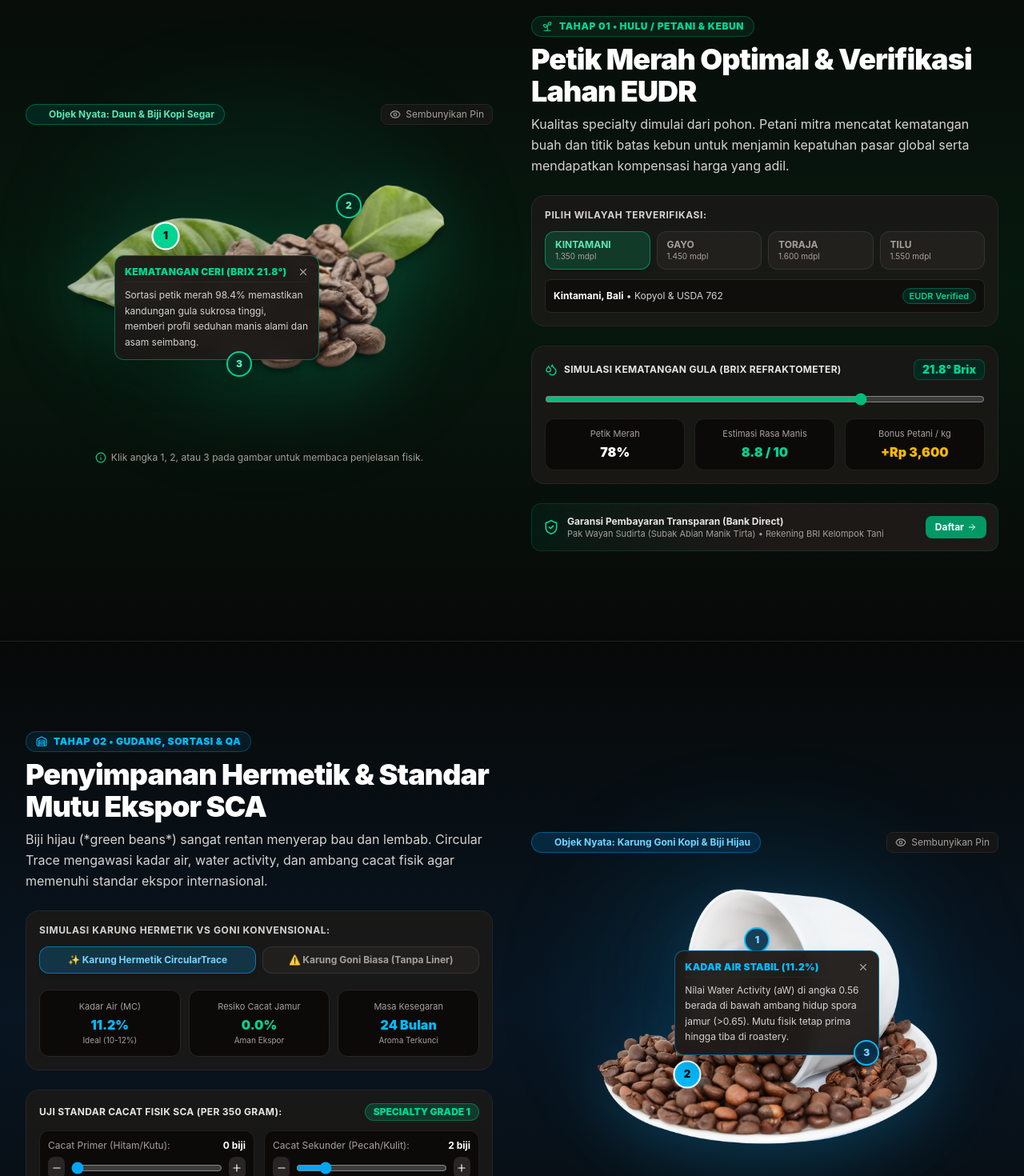
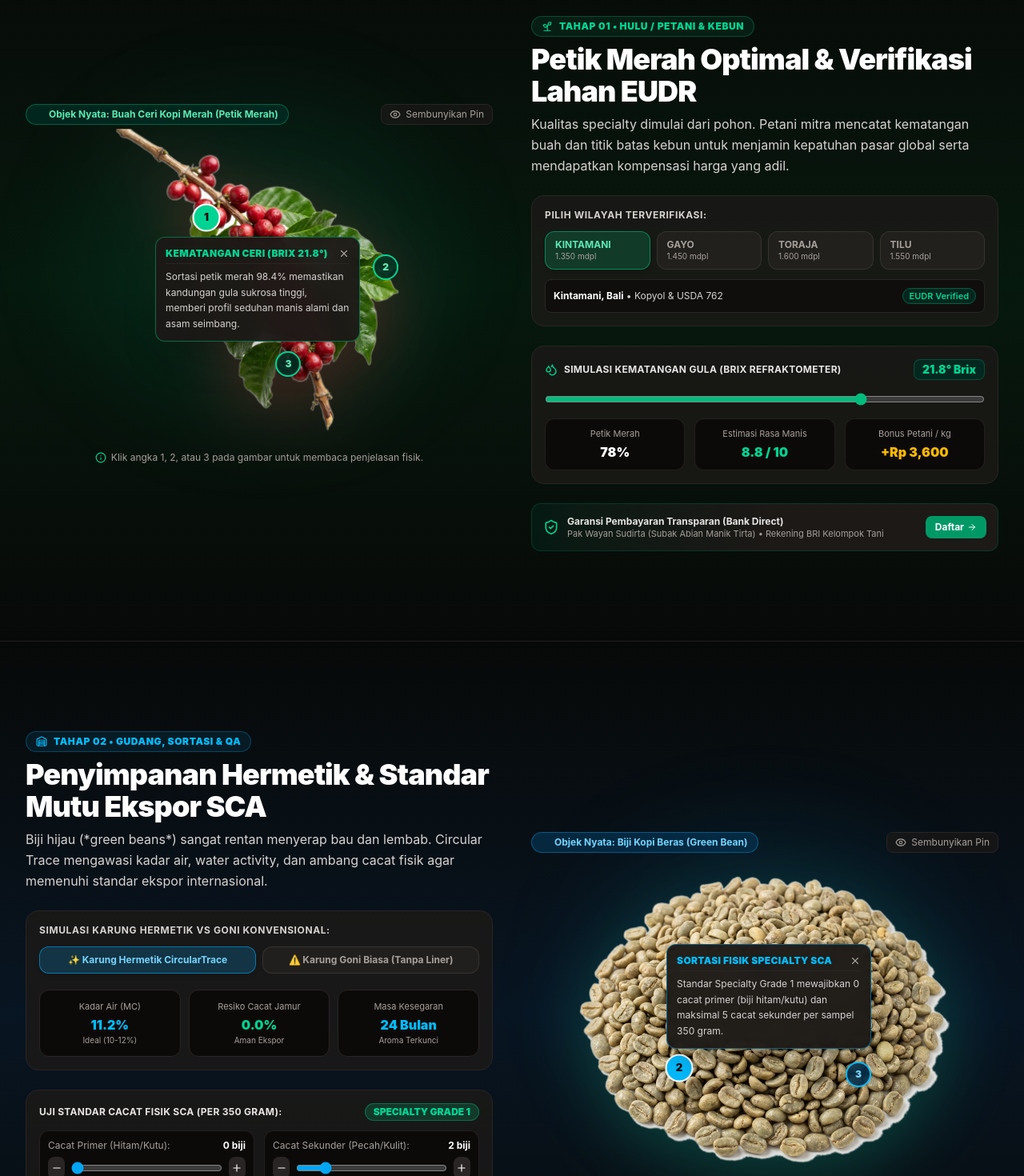
Before and after one commit to ashabilsyauqi/circular-trace-v.2, a React (Vite) app: page / in a window 1280 px wide. Shown: the part 2160-3630 px from the top of the page at 80% size. Built offline with nearby package versions, Linux system fonts and the light colour scheme; no server answers.

Commit message:
fix(services): Correct physical coffee images - Stage 1 Red Cherry, Stage 2 Green Bean, Stage 3 Roasted Bean

```diff
--- a/src/components/landing/ServicesShowcaseSection.tsx
+++ b/src/components/landing/ServicesShowcaseSection.tsx
@@ -253,7 +253,7 @@ export const ServicesShowcaseSection: React.FC = () => {
               <div className="w-full flex items-center justify-between mb-4 z-20">
                 <div className="inline-flex items-center gap-2 px-3 py-1 rounded-full bg-emerald-950/80 border border-emerald-500/40 text-emerald-300 text-xs font-bold">
                   <span className="w-2 h-2 rounded-full bg-emerald-400 animate-ping" />
-                  <span>Objek Nyata: Daun &amp; Biji Kopi Segar</span>
+                  <span>Objek Nyata: Buah Ceri Kopi Merah (Petik Merah)</span>
                 </div>
                 <button
                   onClick={() => setShowHotspots1(!showHotspots1)}
@@ -268,15 +268,15 @@ export const ServicesShowcaseSection: React.FC = () => {
               <div className="relative w-full max-w-lg aspect-[4/3] flex items-center justify-center p-4 z-10">
                 <img
                   src="/images/coffee_cherries.png"
-                  alt="Biji Kopi dan Daun Segar Asal Kebun"
-                  className="w-full h-auto max-h-[380px] object-contain drop-shadow-[0_20px_40px_rgba(5,150,105,0.25)] animate-cct-float"
+                  alt="Buah Ceri Kopi Merah Segar (Petik Merah)"
+                  className="w-full h-auto max-h-[380px] object-contain drop-shadow-[0_20px_40px_rgba(239,68,68,0.28)] animate-cct-float"
                 />
 
                 {/* Hotspot Pins */}
                 {showHotspots1 && (
                   <>
                     {/* Pin 1: Kematangan Ceri */}
-                    <div className="absolute top-[28%] left-[24%] z-30">
+                    <div className="absolute top-[22%] left-[34%] z-30">
                       <button
                         onClick={() => setActivePin1(activePin1 === 1 ? null : 1)}
                         className="relative group focus:outline-hidden cursor-pointer"
@@ -303,7 +303,7 @@ export const ServicesShowcaseSection: React.FC = () => {
                     </div>
 
                     {/* Pin 2: Batas Lahan EUDR */}
-                    <div className="absolute top-[18%] right-[25%] z-30">
+                    <div className="absolute top-[38%] right-[16%] z-30">
                       <button
                         onClick={() => setActivePin1(activePin1 === 2 ? null : 2)}
                         className="relative group focus:outline-hidden cursor-pointer"
@@ -330,7 +330,7 @@ export const ServicesShowcaseSection: React.FC = () => {
                     </div>
 
                     {/* Pin 3: Pengolahan Basah Wet Mill */}
-                    <div className="absolute bottom-[22%] left-[42%] z-30">
+                    <div className="absolute bottom-[22%] left-[54%] z-30">
                       <button
                         onClick={() => setActivePin1(activePin1 === 3 ? null : 3)}
                         className="relative group focus:outline-hidden cursor-pointer"
@@ -659,7 +659,7 @@ export const ServicesShowcaseSection: React.FC = () => {
               <div className="w-full flex items-center justify-between mb-4 z-20">
                 <div className="inline-flex items-center gap-2 px-3 py-1 rounded-full bg-sky-950/80 border border-sky-500/40 text-sky-300 text-xs font-bold">
                   <span className="w-2 h-2 rounded-full bg-sky-400 animate-ping" />
-                  <span>Objek Nyata: Karung Goni Kopi &amp; Biji Hijau</span>
+                  <span>Objek Nyata: Biji Kopi Beras (Green Bean)</span>
                 </div>
                 <button
                   onClick={() => setShowHotspots2(!showHotspots2)}
@@ -673,20 +673,20 @@ export const ServicesShowcaseSection: React.FC = () => {
               {/* Image Frame */}
               <div className="relative w-full max-w-lg aspect-[4/3] flex items-center justify-center p-4 z-10">
                 <img
-                  src="/images/coffee_sack.png"
-                  alt="Karung Goni Biji Kopi Ekspor"
-                  className="w-full h-auto max-h-[380px] object-contain drop-shadow-[0_20px_40px_rgba(14,165,233,0.22)] animate-cct-float-slow"
+                  src="/images/green_beans.png"
+                  alt="Biji Kopi Beras Mentah (Green Beans)"
+                  className="w-full h-auto max-h-[380px] object-contain drop-shadow-[0_20px_40px_rgba(16,185,129,0.25)] animate-cct-float-slow"
                 />
 
                 {/* Hotspot Pins */}
                 {showHotspots2 && (
                   <>
-                    {/* Pin 1: Barrier GrainPro */}
-                    <div className="absolute top-[20%] left-[45%] z-30">
+                    {/* Pin 1: Kadar Air Green Bean */}
+                    <div className="absolute top-[28%] left-[46%] z-30">
                       <button
                         onClick={() => setActivePin2(activePin2 === 1 ? null : 1)}
                         className="relative group focus:outline-hidden cursor-pointer"
-                        title="Klik untuk detail lapisan hermetik"
+                        title="Klik untuk detail kadar air green bean"
                       >
                         <span className="absolute -inset-2 rounded-full bg-sky-500/40 animate-ping" />
                         <span className={`relative flex items-center justify-center w-8 h-8 rounded-full border-2 font-black text-xs shadow-lg transition-transform ${
@@ -698,22 +698,22 @@ export const ServicesShowcaseSection: React.FC = () => {
                       {activePin2 === 1 && (
                         <div className="absolute top-10 left-1/2 -translate-x-1/2 w-64 p-3 bg-stone-900/95 backdrop-blur-md border border-sky-500/50 rounded-xl shadow-2xl z-40 text-left animate-in fade-in slide-in-from-top-2 duration-200">
                           <div className="flex items-center justify-between pb-1 border-b border-stone-800 mb-1.5">
-                            <span className="text-xs font-black text-sky-400 uppercase tracking-wide">Liner Hermetik 5-Lapisan</span>
+                            <span className="text-xs font-black text-sky-400 uppercase tracking-wide">Kadar Air Green Bean (11.2%)</span>
                             <button onClick={() => setActivePin2(null)} className="text-stone-400 hover:text-white cursor-pointer"><X className="w-3.5 h-3.5" /></button>
                           </div>
                           <p className="text-stone-300 text-xs leading-relaxed">
-                            Plastik hermetik tebal menahan penetrasi uap air laut dan bau asing kontainer saat pengiriman kapal kargo ekspor.
+                            Biji hijau dikeringkan terukur hingga kadar air 10-12% dan nilai Water Activity (aW) 0.56, menghentikan pertumbuhan jamur dan mengunci mutu fisik.
                           </p>
                         </div>
                       )}
                     </div>
 
-                    {/* Pin 2: Kadar Air 11.2% */}
-                    <div className="absolute bottom-[28%] left-[28%] z-30">
+                    {/* Pin 2: Sortasi Fisik SCA */}
+                    <div className="absolute bottom-[30%] left-[26%] z-30">
                       <button
                         onClick={() => setActivePin2(activePin2 === 2 ? null : 2)}
                         className="relative group focus:outline-hidden cursor-pointer"
-                        title="Klik untuk detail kadar air"
+                        title="Klik untuk detail sortasi fisik green bean"
                       >
                         <span className="absolute -inset-2 rounded-full bg-sky-500/40 animate-ping" />
                         <span className={`relative flex items-center justify-center w-8 h-8 rounded-full border-2 font-black text-xs shadow-lg transition-transform ${
@@ -725,18 +725,18 @@ export const ServicesShowcaseSection: React.FC = () => {
                       {activePin2 === 2 && (
                         <div className="absolute bottom-10 left-0 w-64 p-3 bg-stone-900/95 backdrop-blur-md border border-sky-500/50 rounded-xl shadow-2xl z-40 text-left animate-in fade-in slide-in-from-bottom-2 duration-200">
                           <div className="flex items-center justify-between pb-1 border-b border-stone-800 mb-1.5">
-                            <span className="text-xs font-black text-sky-400 uppercase tracking-wide">Kadar Air Stabil (11.2%)</span>
+                            <span className="text-xs font-black text-sky-400 uppercase tracking-wide">Sortasi Fisik Specialty SCA</span>
                             <button onClick={() => setActivePin2(null)} className="text-stone-400 hover:text-white cursor-pointer"><X className="w-3.5 h-3.5" /></button>
                           </div>
                           <p className="text-stone-300 text-xs leading-relaxed">
-                            Nilai Water Activity (aW) di angka 0.56 berada di bawah ambang hidup spora jamur (&gt;0.65). Mutu fisik tetap prima hingga tiba di roastery.
+                            Standar Specialty Grade 1 mewajibkan 0 cacat primer (biji hitam/kutu) dan maksimal 5 cacat sekunder per sampel 350 gram.
                           </p>
                         </div>
                       )}
                     </div>
 
                     {/* Pin 3: Sertifikat Ekspor KT-9 */}
-                    <div className="absolute bottom-[35%] right-[22%] z-30">
+                    <div className="absolute bottom-[28%] right-[24%] z-30">
                       <button
                         onClick={() => setActivePin2(activePin2 === 3 ? null : 3)}
                         className="relative group focus:outline-hidden cursor-pointer"
@@ -756,7 +756,7 @@ export const ServicesShowcaseSection: React.FC = () => {
                             <button onClick={() => setActivePin2(null)} className="text-stone-400 hover:text-white cursor-pointer"><X className="w-3.5 h-3.5" /></button>
                           </div>
                           <p className="text-stone-300 text-xs leading-relaxed">
-                            Dokumen uji lab bebas serangga hama bubuk buah kopi (*Hypothenemus hampei*) langsung tersemat dalam QR barcode tiap karung.
+                            Hasil uji karantina bebas serangga hama bubuk buah kopi (*Hypothenemus hampei*) tersimpan otomatis di paspor batch QR.
                           </p>
                         </div>
                       )}
@@ -796,7 +796,7 @@ export const ServicesShowcaseSection: React.FC = () => {
               <div className="w-full flex items-center justify-between mb-4 z-20">
                 <div className="inline-flex items-center gap-2 px-3 py-1 rounded-full bg-amber-950/80 border border-amber-500/40 text-amber-300 text-xs font-bold">
                   <span className="w-2 h-2 rounded-full bg-amber-400 animate-ping" />
-                  <span>Objek Nyata: Tumpukan Biji Kopi Sangrai</span>
+                  <span>Objek Nyata: Biji Kopi Sangrai (Roasted Beans)</span>
                 </div>
                 <button
                   onClick={() => setShowHotspots3(!showHotspots3)}
@@ -811,7 +811,7 @@ export const ServicesShowcaseSection: React.FC = () => {
               <div className="relative w-full max-w-lg aspect-[4/3] flex items-center justify-center p-4 z-10">
                 <img
                   src="/images/roasted_beans.png"
-                  alt="Biji Kopi Sangrai Specialty"
+                  alt="Biji Kopi Sangrai Specialty (Roasted Beans)"
                   className="w-full h-auto max-h-[380px] object-contain drop-shadow-[0_20px_40px_rgba(245,158,11,0.25)] animate-cct-float"
                 />
 
```
Also changed, not shown: public/images/coffee_cherries.png, public/images/green_beans.png (added).
